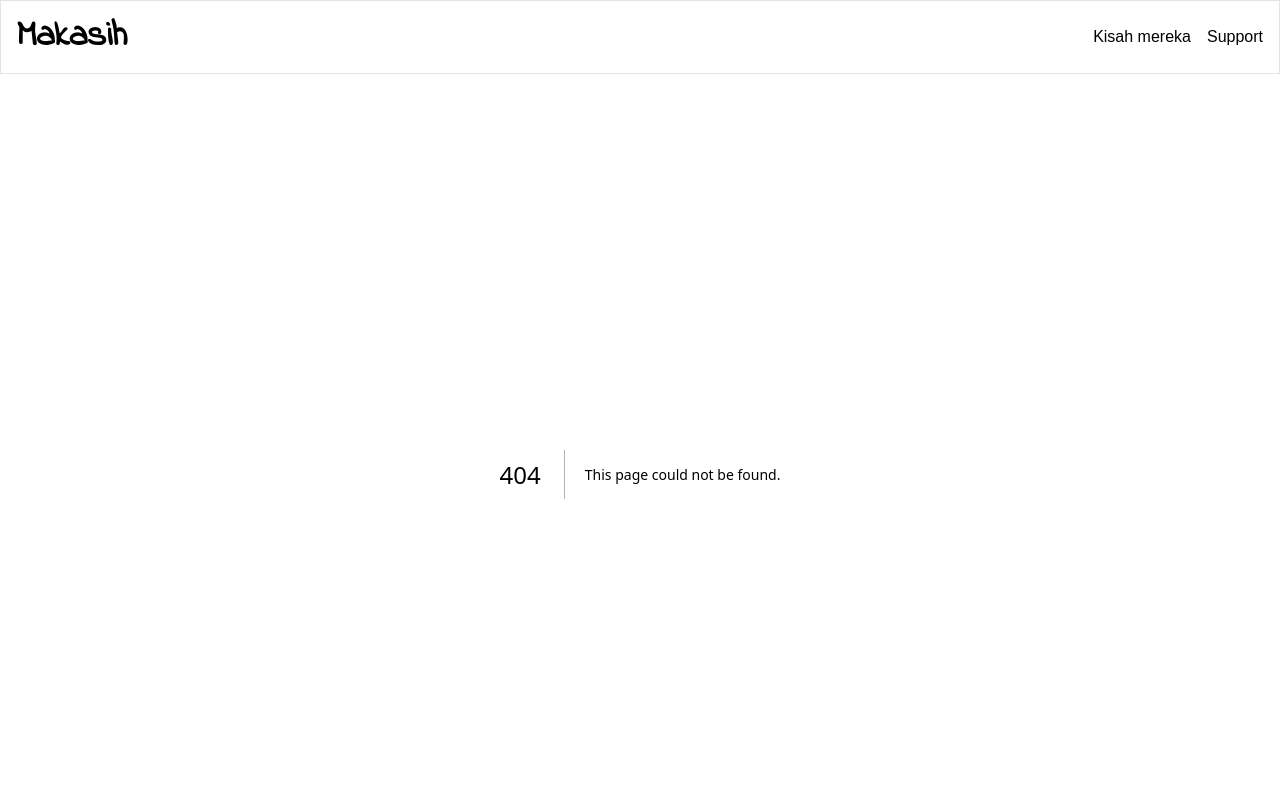
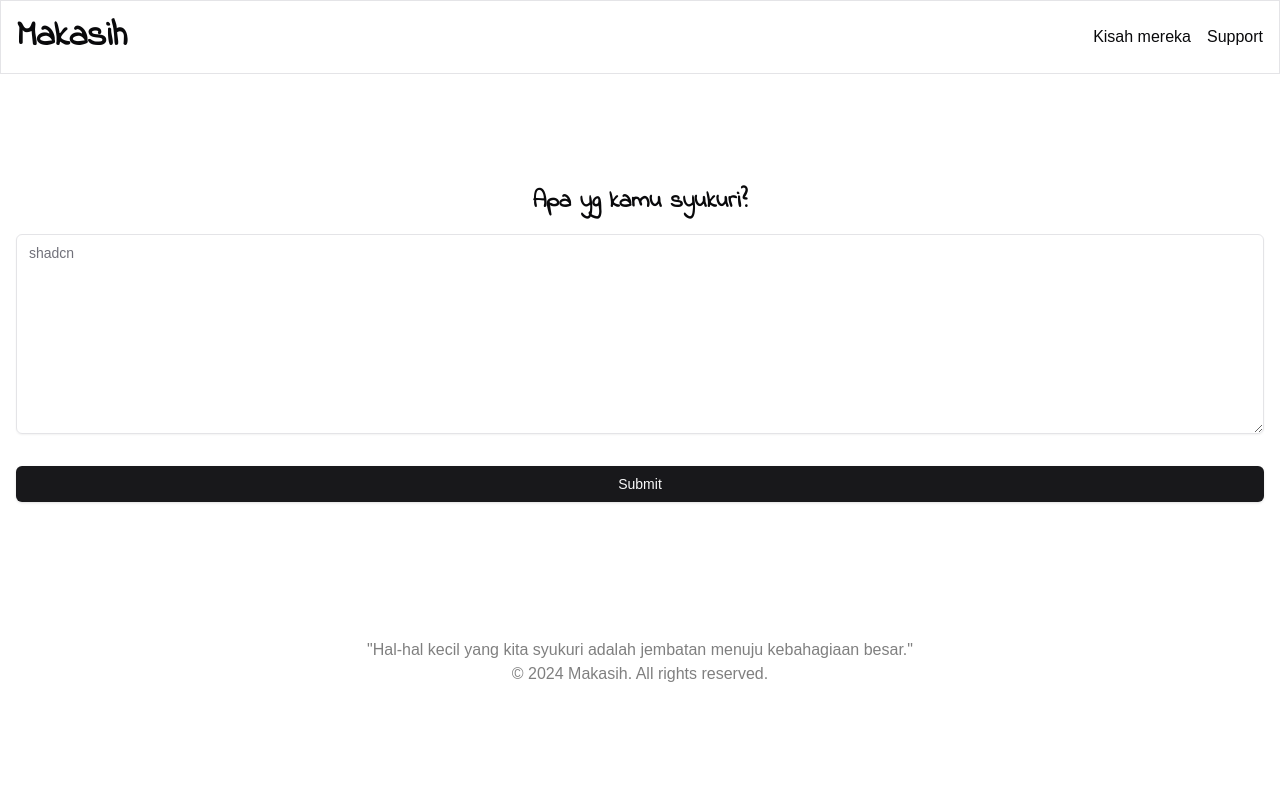
Before and after one commit to auzanassdq/syukur-app, a Next.js app: page /post in a window 1280 px wide. Before the commit this address had no page. Shown: the top 800 px of the page. Built offline with nearby package versions, Linux system fonts and the light colour scheme.

Commit message:
add post page

```diff
--- /dev/null
+++ b/src/app/post/page.tsx
@@ -0,0 +1,71 @@
+"use client";
+
+import CommunityStory from "@/components/community-story";
+import Footer from "@/components/footer";
+import Hero from "@/components/hero";
+import Howitwork from "@/components/howitwork";
+import Navbar from "@/components/navbar";
+import { zodResolver } from "@hookform/resolvers/zod";
+import { useForm } from "react-hook-form";
+import Image from "next/image";
+
+import { z } from "zod";
+import {
+  Form,
+  FormControl,
+  FormDescription,
+  FormField,
+  FormItem,
+  FormLabel,
+  FormMessage,
+} from "@/components/ui/form";
+import { Input } from "@/components/ui/input";
+import { Button } from "@/components/ui/button";
+import { Textarea } from "@/components/ui/textarea";
+
+const formSchema = z.object({
+  syukur: z.string().min(10).max(250),
+});
+
+export default function Post() {
+  const form = useForm<z.infer<typeof formSchema>>({
+    resolver: zodResolver(formSchema),
+    defaultValues: {
+      syukur: "",
+    },
+  });
+
+  function onSubmit(values: z.infer<typeof formSchema>) {
+    // Do something with the form values.
+    // ✅ This will be type-safe and validated.
+    console.log(values);
+  }
+
+  return (
+    <section className="container mx-auto py-24">
+      <div className="px-4">
+        <h1 className="indie-flower text-2xl font-bold py-4 text-center">
+          Apa yg kamu syukuri?
+        </h1>
+        <Form {...form}>
+          <form onSubmit={form.handleSubmit(onSubmit)} className="space-y-8">
+            <FormField
+              control={form.control}
+              name="syukur"
+              render={({ field }) => (
+                <FormItem>
+                  {/* <FormLabel>Ceritakan Syukur mu</FormLabel> */}
+                  <FormControl>
+                    <Textarea placeholder="shadcn" {...field} className="h-[200px]" />
+                  </FormControl>
+                  <FormMessage />
+                </FormItem>
+              )}
+            />
+            <Button type="submit" className="w-full">Submit</Button>
+          </form>
+        </Form>
+      </div>
+    </section>
+  );
+}
```
